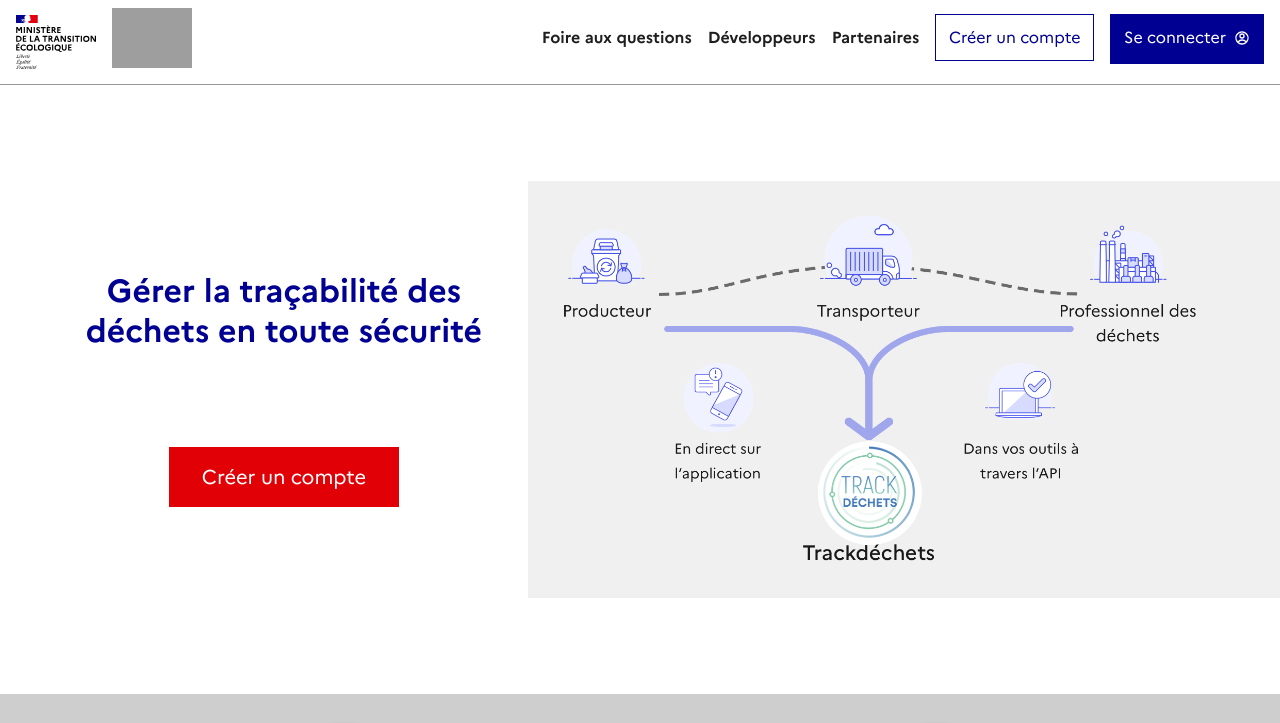
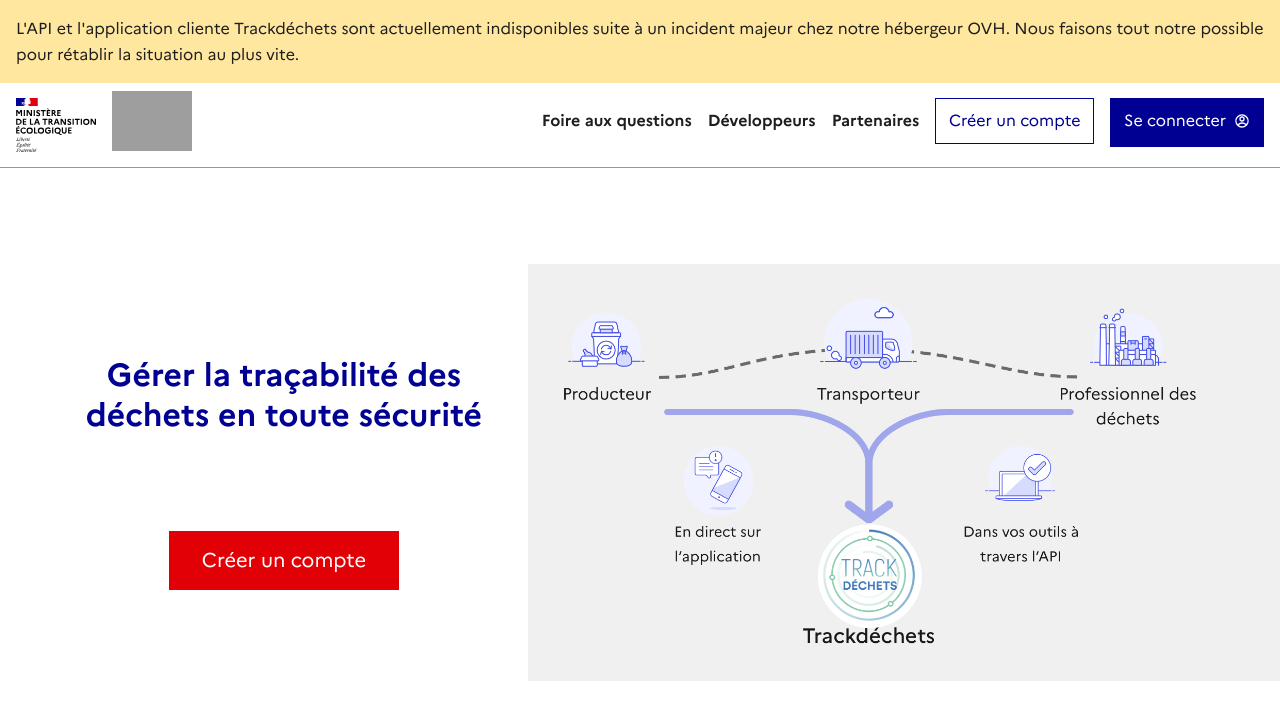
Before and after one commit to chrischarousset/trackdechets-website, a Gatsby site: page / in a window 1280 px wide. Shown: the top 723 px of the page. Built offline with nearby package versions, Linux system fonts and the light colour scheme; Gatsby itself is replaced by a stand-in of ours; grey boxes are pictures that could not be loaded.

Commit message:
Warn about incident

```diff
--- a/gatsby-config.js
+++ b/gatsby-config.js
@@ -10,6 +10,8 @@
     description:
       "Trackdéchets a vocation à simplifier la gestion de vos déchets dangereux au quotidien : 0 papier, traçabilité en temps réel, informations regroupées sur un outil unique, vérification des prestataires.",
     url: siteUrl,
+    incident:
+      "L'API et l'application cliente Trackdéchets sont actuellement indisponibles suite à un incident majeur chez notre hébergeur OVH. Nous faisons tout notre possible pour rétablir la situation au plus vite.",
   },
   plugins: [
     "gatsby-plugin-react-helmet",
--- /dev/null
+++ b/src/components/IncidentBanner.tsx
@@ -0,0 +1,34 @@
+import * as React from "react";
+import { graphql, useStaticQuery } from "gatsby";
+import styled from "styled-components";
+
+const IncidentBannerContainer = styled.div`
+  padding: 1rem;
+  background-color: #ffe7a0;
+`;
+
+export const query = graphql`
+  query Incident {
+    site {
+      siteMetadata {
+        incident
+      }
+    }
+  }
+`;
+
+export function IncidentBanner() {
+  const {
+    site: {
+      siteMetadata: { incident },
+    },
+  } = useStaticQuery(query);
+
+  if (incident == null) {
+    return null;
+  }
+
+  return (
+    <IncidentBannerContainer dangerouslySetInnerHTML={{ __html: incident }} />
+  );
+}
--- a/src/components/Layout.tsx
+++ b/src/components/Layout.tsx
@@ -3,6 +3,9 @@
 import { theme } from "../constants";
 import { SEO } from "./SEO";
 import { GlobalStyle } from "./GlobalStyle";
+import { Header } from "./Header";
+import { Footer } from "./Footer";
+import { IncidentBanner } from "./IncidentBanner";
 
 interface LayoutProps {
   children: React.ReactNode;
@@ -13,7 +16,10 @@
     <ThemeProvider theme={theme}>
       <SEO />
       <GlobalStyle />
+      <IncidentBanner />
+      <Header />
       {children}
+      <Footer />
     </ThemeProvider>
   );
 }
--- a/src/components/pages/Home/Home.tsx
+++ b/src/components/pages/Home/Home.tsx
@@ -1,23 +1,19 @@
 import React from "react";
-import { Header } from "../../Header";
 import { Layout } from "../../Layout";
 import { Hero } from "./Hero";
 import { Badges } from "./Badges";
 import { FAQ } from "./FAQ";
 import { Profiles } from "./Profiles";
 import { Newsletter } from "./Newsletter";
-import { Footer } from "../../Footer";
 
 export function Home() {
   return (
     <Layout>
-      <Header />
       <Hero />
       <Badges />
       <FAQ />
       <Profiles />
       <Newsletter />
-      <Footer />
     </Layout>
   );
 }
--- a/src/components/pages/NotFound.tsx
+++ b/src/components/pages/NotFound.tsx
@@ -1,8 +1,6 @@
 import * as React from "react";
 import { Link } from "gatsby";
 import { Layout } from "../Layout";
-import { Header } from "../Header";
-import { Footer } from "../Footer";
 import { Container } from "../Container";
 import { Button } from "../Button";
 import { Section, SectionHeading } from "../Section";
@@ -10,8 +8,6 @@
 export function NotFound() {
   return (
     <Layout>
-      <Header />
-
       <Container>
         <Section>
           <SectionHeading>Cette page est introuvable.</SectionHeading>
@@ -21,8 +17,6 @@
           </Button>
         </Section>
       </Container>
-
-      <Footer />
     </Layout>
   );
 }
--- a/src/components/pages/Partners.tsx
+++ b/src/components/pages/Partners.tsx
@@ -1,8 +1,6 @@
 import React from "react";
 import styled from "styled-components";
-import { Header } from "../Header";
 import { Layout } from "../Layout";
-import { Footer } from "../Footer";
 import { Container } from "../Container";
 import { Typography } from "../Typography";
 import { Button } from "../Button";
@@ -50,7 +48,6 @@
 export function Partners({ logos }: PartnersProps) {
   return (
     <Layout>
-      <Header />
       <Section>
         <Container>
           <Typography as="h1" variant="h1" gutterBottom>
@@ -159,7 +156,6 @@
           </ContactButtonContainer>
         </Container>
       </Section>
-      <Footer />
     </Layout>
   );
 }
--- a/src/components/pages/Stats.tsx
+++ b/src/components/pages/Stats.tsx
@@ -1,9 +1,6 @@
 import * as React from "react";
 import styled from "styled-components";
 import { Layout } from "../Layout";
-import { Header } from "../Header";
-import { Footer } from "../Footer";
-import { Typography } from "../Typography";
 import { Container } from "../Container";
 import { Section, SectionHeading } from "../Section";
 
@@ -29,8 +26,6 @@
 export function Stats() {
   return (
     <Layout>
-      <Header />
-
       <Container>
         <Section>
           <SectionHeading>
@@ -134,8 +129,6 @@
           </Grid>
         </Section>
       </Container>
-
-      <Footer />
     </Layout>
   );
 }
```
Also changed, not shown: src/templates/TemplateMarkdownPage.tsx (+1 -13 lines).
